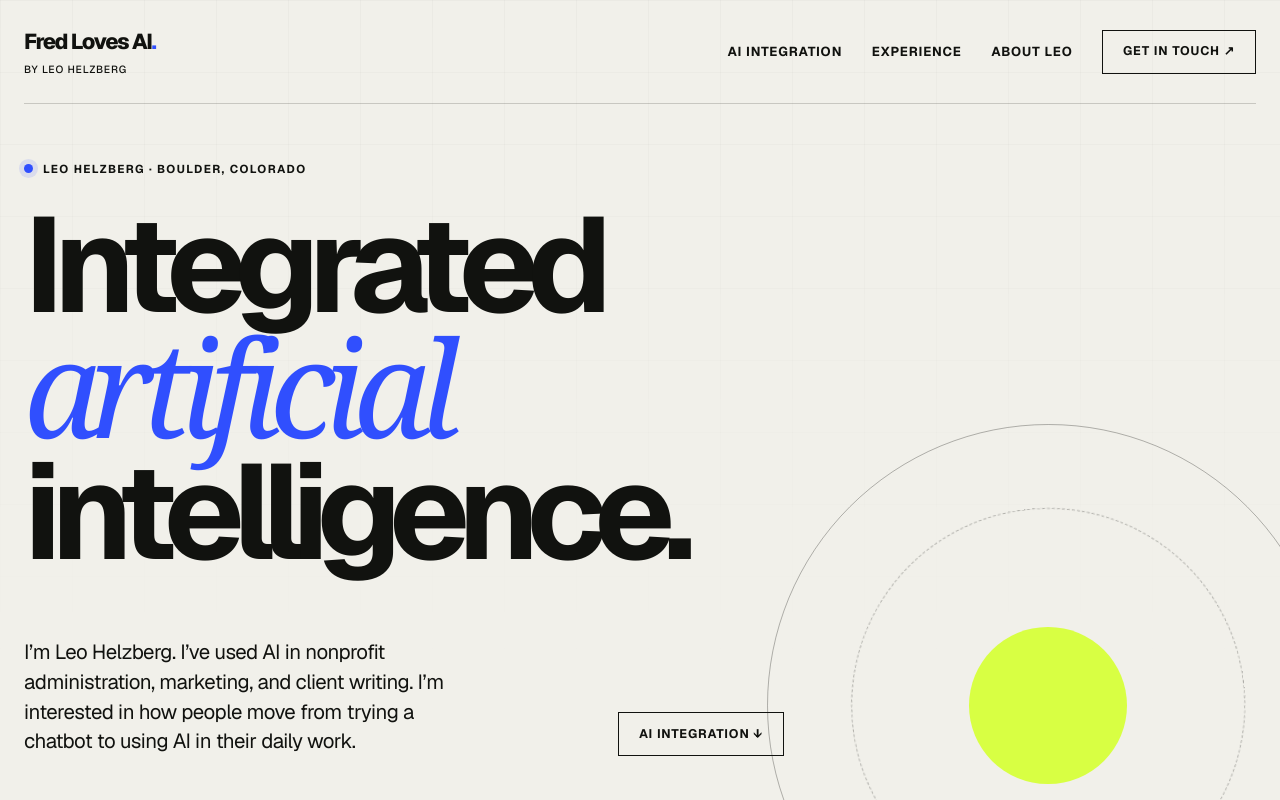
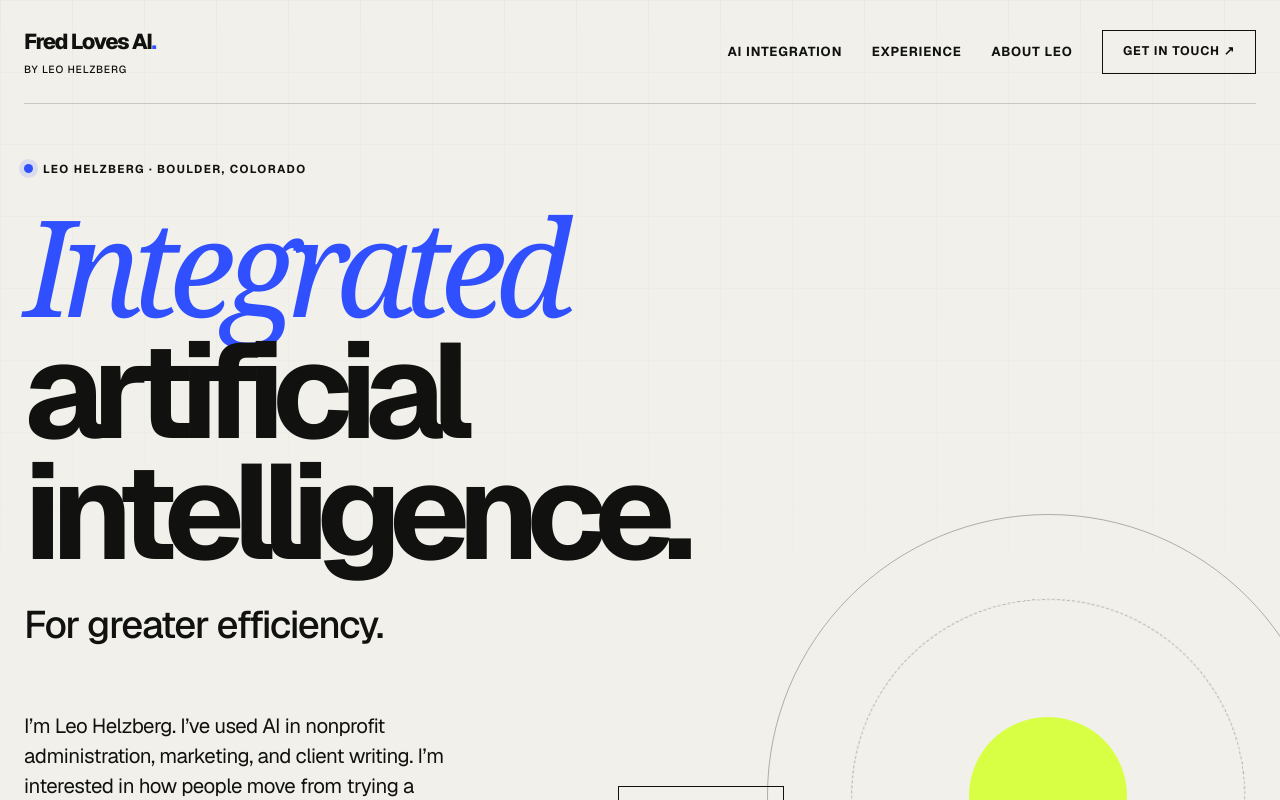
Before and after one commit to Fred-Leo/fred-loves-ai, a Next.js app: page / in a window 1280 px wide. Shown: the top 800 px of the page. Built offline with nearby package versions, Linux system fonts and the light colour scheme.

Commit message:
Emphasize Integrated and add efficiency line

```diff
--- a/src/app/portfolio.tsx
+++ b/src/app/portfolio.tsx
@@ -15,7 +15,7 @@ export default function Portfolio() {
       </nav>
       <div className="hero-grid shell">
         <div className="hero-kicker"><span className="status-dot" /> Leo Helzberg · Boulder, Colorado</div>
-        <h1>Integrated<br /><em>artificial</em><br />intelligence.</h1>
+        <h1><em>Integrated</em><br />artificial<br />intelligence.<span style={{ display: "block", fontSize: "clamp(1.4rem, 3vw, 2.8rem)", letterSpacing: "-0.035em", lineHeight: 1.2, marginTop: "28px", fontWeight: 500 }}>For greater efficiency.</span></h1>
         <div className="hero-bottom"><p>I’m Leo Helzberg. I’ve used AI in nonprofit administration, marketing, and client writing. I’m interested in how people move from trying a chatbot to using AI in their daily work.</p><a href="#integration" className="nav-cta">AI integration ↓</a></div>
         <div className="hero-orbit" aria-hidden="true"><div className="orbit orbit-one" /><div className="orbit orbit-two" /><span className="orbit-core" /></div>
       </div>
```
